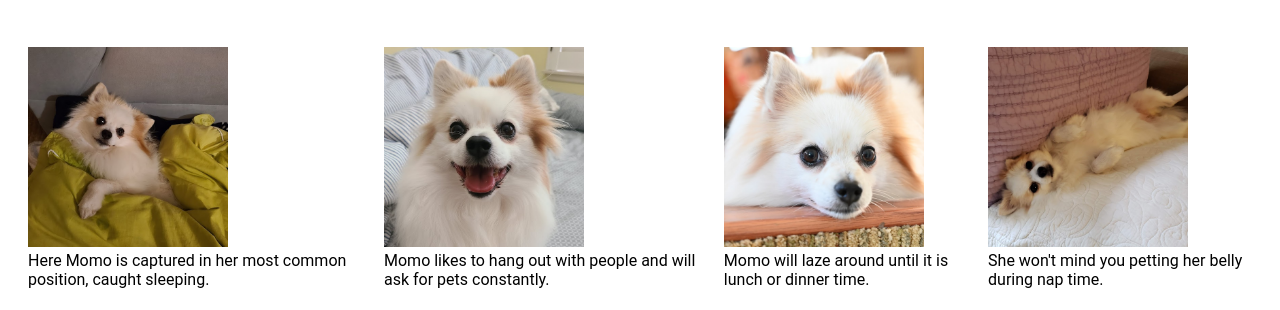
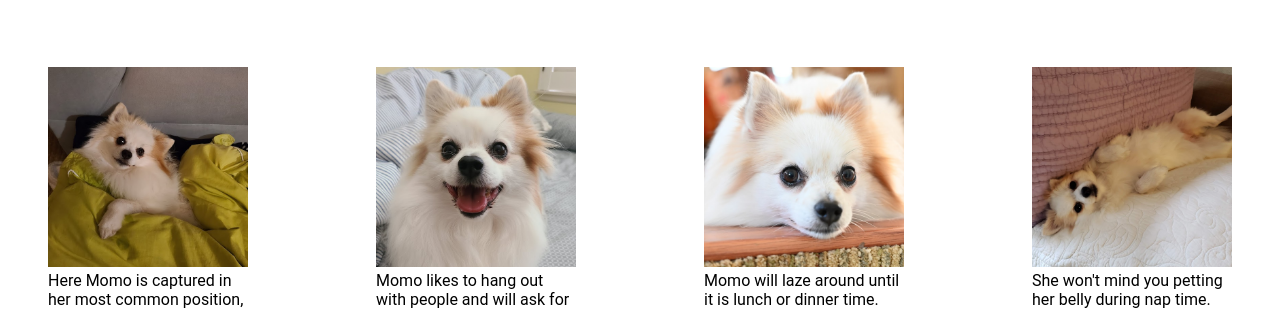
Before and after one commit to StopPlease/landing_page, a plain HTML site: page index.html in a window 1280 px wide. Shown: the part 498-808 px from the top of the page. Drawn offline with Linux system fonts and the light colour scheme.

Commit message:
last edit before bed

```diff
--- a/style.css
+++ b/style.css
@@ -44,11 +44,12 @@ ul {
 
 .container {
     display: flex;
-    justify-content: space-evenly;
-    margin: 10px;
-    padding: 10px;
-    margin-bottom: 40px;
+    justify-content: space-between;
+    margin: 40px;
+}
 
+.info {
+    max-width: 200px;
 }
 
 .text {
```
